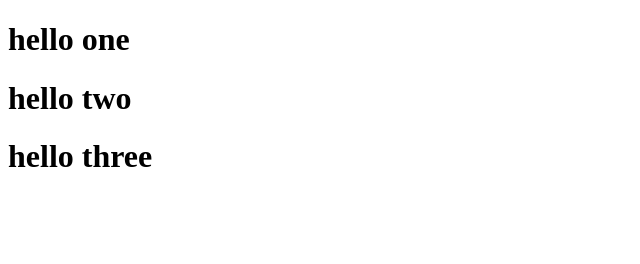
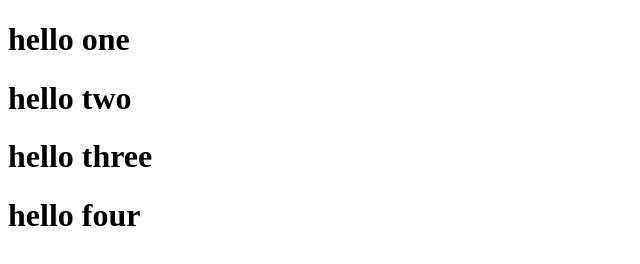
Before and after one commit to skdud907/testvscode, a plain HTML site: page index.html in a window 1280 px wide. Shown: the whole page, without its empty margins (0-640 px from the left). Drawn offline with Linux system fonts and the light colour scheme.

Commit message:
four commit

```diff
--- a/index.html
+++ b/index.html
@@ -9,5 +9,6 @@
     <h1>hello one</h1>
     <h1>hello two</h1>
     <h1>hello three</h1>
+    <h1>hello four</h1>
 </body>
 </html>
```
